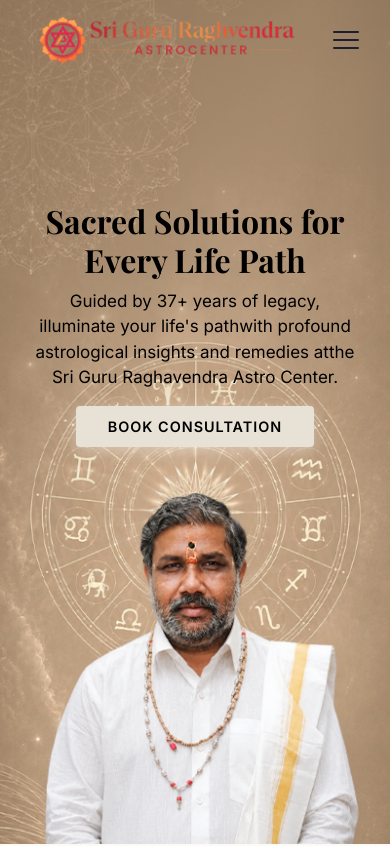
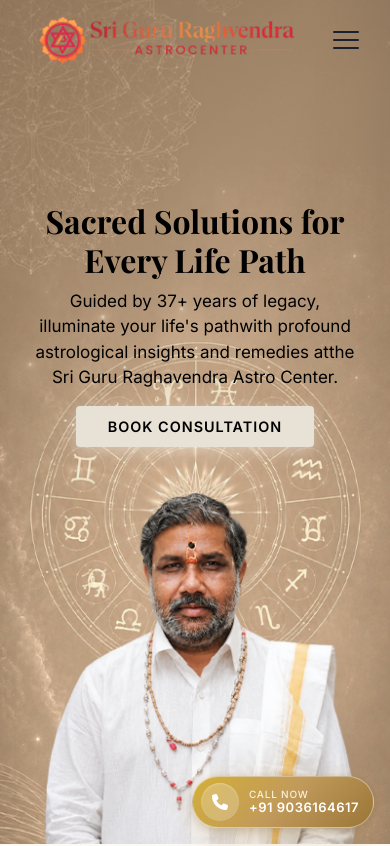
Before and after one commit to poojasd327/astrology, a Next.js app: page / in a window 390 px wide. Shown: the top 846 px of the page. Built offline with nearby package versions, Linux system fonts and the light colour scheme; a web font is replaced by a local one.

Commit message:
sticky button is added

```diff
--- a/src/app/page.jsx
+++ b/src/app/page.jsx
@@ -11,6 +11,7 @@
 import FAQ from '../components/FAQ';
 import Footer from '../components/Footer';
 import BookingModal from '../components/BookingModal';
+import StickyCallButton from '../components/StickyCallButton';
 
 export default function Home() {
   return (
@@ -30,6 +31,7 @@
     </main>
       <Footer />
       <BookingModal />
+      <StickyCallButton />
     </>
   );
 }
--- /dev/null
+++ b/src/components/StickyCallButton.css
@@ -0,0 +1,170 @@
+/* ═══════════════════════════════════════
+   Sticky Bottom-Right Call Button
+   ═══════════════════════════════════════ */
+
+.sticky-call-btn {
+  position: fixed;
+  bottom: max(24px, env(safe-area-inset-bottom, 24px));
+  right: max(24px, env(safe-area-inset-right, 24px));
+  z-index: 998;
+  display: inline-flex;
+  align-items: center;
+  gap: 12px;
+  padding: 8px 20px 8px 10px;
+  background: linear-gradient(135deg, #d4af37 0%, #c19a5b 50%, #997536 100%);
+  color: #ffffff;
+  border-radius: 50px;
+  border: 1px solid rgba(255, 255, 255, 0.4);
+  box-shadow: 0 8px 24px rgba(193, 154, 91, 0.45), 0 2px 8px rgba(0, 0, 0, 0.15);
+  text-decoration: none;
+  cursor: pointer;
+  user-select: none;
+  transition: transform 0.3s cubic-bezier(0.34, 1.56, 0.64, 1),
+              box-shadow 0.3s ease,
+              background 0.3s ease;
+}
+
+.sticky-call-btn:hover {
+  transform: translateY(-3px) scale(1.02);
+  box-shadow: 0 12px 30px rgba(193, 154, 91, 0.55), 0 4px 12px rgba(0, 0, 0, 0.2);
+  background: linear-gradient(135deg, #e0bb45 0%, #cdab6b 50%, #aa8440 100%);
+  color: #ffffff;
+}
+
+.sticky-call-btn:active {
+  transform: translateY(0) scale(0.98);
+  box-shadow: 0 4px 14px rgba(193, 154, 91, 0.4);
+}
+
+.sticky-call-btn:focus-visible {
+  outline: 3px solid #c19a5b;
+  outline-offset: 3px;
+}
+
+/* Expanding Pulse Ring */
+.call-pulse-ring {
+  position: absolute;
+  inset: -4px;
+  border-radius: 50px;
+  border: 2px solid #c19a5b;
+  opacity: 0;
+  pointer-events: none;
+  animation: callPulse 2.4s cubic-bezier(0.25, 0.46, 0.45, 0.94) infinite;
+}
+
+@keyframes callPulse {
+  0% {
+    transform: scale(0.95);
+    opacity: 0.8;
+  }
+  60% {
+    transform: scale(1.08, 1.25);
+    opacity: 0;
+  }
+  100% {
+    transform: scale(1.08, 1.25);
+    opacity: 0;
+  }
+}
+
+/* Circular Icon Wrapper */
+.call-icon-wrap {
+  width: 42px;
+  height: 42px;
+  border-radius: 50%;
+  background: rgba(255, 255, 255, 0.22);
+  backdrop-filter: blur(4px);
+  display: flex;
+  align-items: center;
+  justify-content: center;
+  font-size: 18px;
+  color: #ffffff;
+  flex-shrink: 0;
+  box-shadow: inset 0 1px 2px rgba(255, 255, 255, 0.3);
+}
+
+.call-icon-wrap i {
+  display: inline-block;
+  animation: phoneWiggle 3.5s ease-in-out infinite;
+}
+
+/* Periodic Gentle Shake */
+@keyframes phoneWiggle {
+  0%, 75%, 100% {
+    transform: rotate(0deg);
+  }
+  78% {
+    transform: rotate(-18deg) scale(1.15);
+  }
+  81% {
+    transform: rotate(16deg) scale(1.15);
+  }
+  84% {
+    transform: rotate(-14deg) scale(1.15);
+  }
+  87% {
+    transform: rotate(12deg) scale(1.15);
+  }
+  90% {
+    transform: rotate(0deg);
+  }
+}
+
+/* Typography Inside Button */
+.call-text {
+  display: flex;
+  flex-direction: column;
+  line-height: 1.2;
+  text-align: left;
+}
+
+.call-label {
+  font-size: 11px;
+  font-weight: 500;
+  text-transform: uppercase;
+  letter-spacing: 0.8px;
+  opacity: 0.92;
+  color: #fff9e6;
+}
+
+.call-number {
+  font-size: 14px;
+  font-weight: 700;
+  letter-spacing: 0.5px;
+  white-space: nowrap;
+  color: #ffffff;
+}
+
+/* Mobile Screens */
+@media (max-width: 480px) {
+  .sticky-call-btn {
+    bottom: max(16px, env(safe-area-inset-bottom, 16px));
+    right: max(16px, env(safe-area-inset-right, 16px));
+    padding: 6px 14px 6px 8px;
+    gap: 10px;
+  }
+
+  .call-icon-wrap {
+    width: 38px;
+    height: 38px;
+    font-size: 16px;
+  }
+
+  .call-label {
+    font-size: 10px;
+  }
+
+  .call-number {
+    font-size: 13px;
+  }
+}
+
+/* Accessibility: Reduced Motion */
+@media (prefers-reduced-motion: reduce) {
+  .sticky-call-btn,
+  .call-icon-wrap i,
+  .call-pulse-ring {
+    animation: none !important;
+    transition: none !important;
+  }
+}
--- /dev/null
+++ b/src/components/StickyCallButton.jsx
@@ -0,0 +1,33 @@
+'use client';
+import React from 'react';
+import './StickyCallButton.css';
+
+export default function StickyCallButton() {
+  const handleClick = () => {
+    if (typeof window !== 'undefined' && window.dataLayer) {
+      window.dataLayer.push({
+        event: 'call_button_click',
+        phone_number: '9036164617',
+      });
+    }
+  };
+
+  return (
+    <a
+      href="tel:+919036164617"
+      className="sticky-call-btn"
+      aria-label="Call +91 9036164617"
+      title="Call +91 9036164617"
+      onClick={handleClick}
+    >
+      <span className="call-pulse-ring" aria-hidden="true" />
+      <span className="call-icon-wrap" aria-hidden="true">
+        <i className="fa-solid fa-phone" />
+      </span>
+      <span className="call-text">
+        <span className="call-label">Call Now</span>
+        <span className="call-number">+91 9036164617</span>
+      </span>
+    </a>
+  );
+}
```
